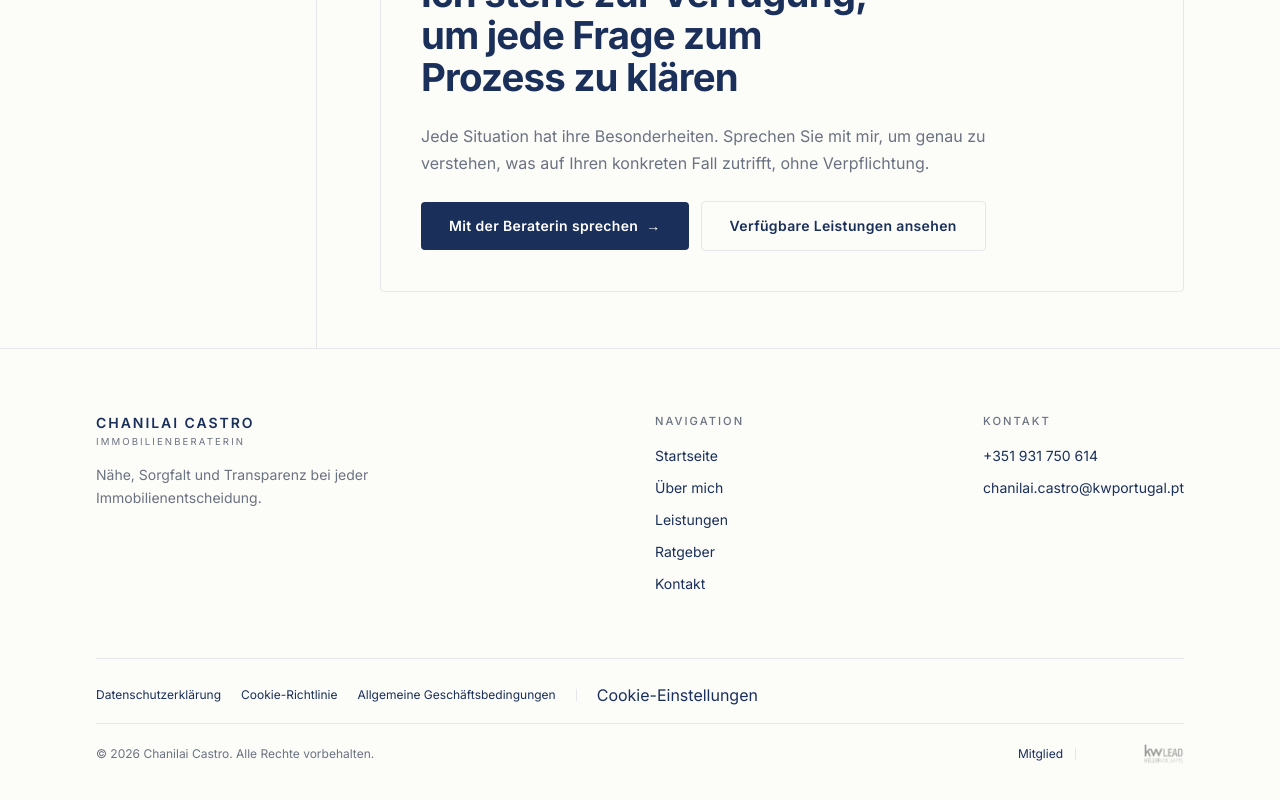
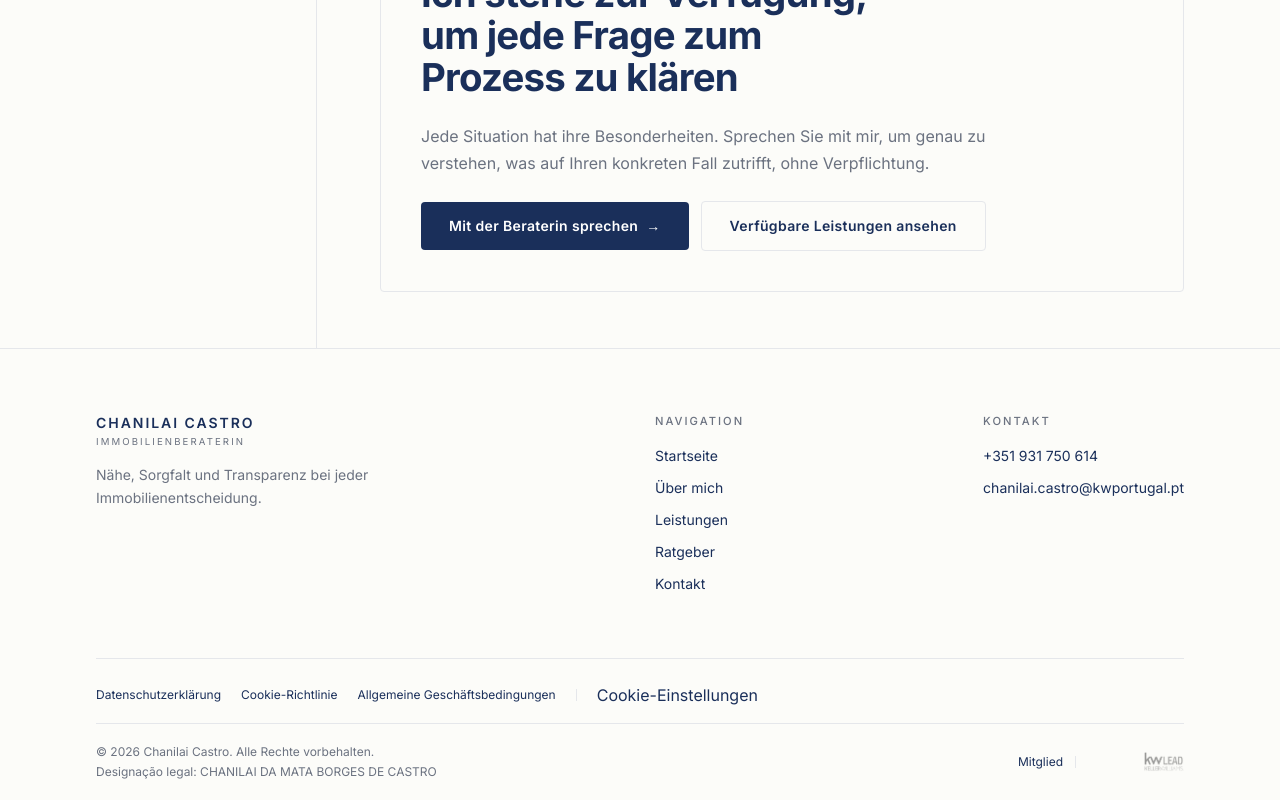
Before and after one commit to jmbhcabral/consultant-website, a Next.js app: page /de/guia in a window 1280 px wide. Shown: the part 6585-7385 px from the top of the page. Built offline with nearby package versions, Linux system fonts and the light colour scheme; no server answers.

Commit message:
chore: show explicitly legal designation

```diff
--- a/src/features/public/components/PublicFooter.tsx
+++ b/src/features/public/components/PublicFooter.tsx
@@ -3,6 +3,7 @@
 import Container from "@/components/ui/Container";
 import CookiePreferencesButton from "@/features/consent/components/CookiePreferencesButton";
 import type { Locale } from "@/lib/i18n/routing";
+import { legalBusinessName } from "@/lib/seo/config";
 import { getTranslations } from "next-intl/server";
 import Image from "next/image";
 import Link from "next/link";
@@ -95,9 +96,14 @@ export default async function PublicFooter({ locale }: PublicFooterProps) {
 
                 {/* Bottom bar */}
                 <div className="flex flex-col gap-4 border-t border-border py-5 sm:flex-row sm:items-center sm:justify-between">
-                    <span className="text-xs text-muted">
-                        © {year} Chanilai Castro. {t("common.rights")}
-                    </span>
+                    <div className="flex flex-col gap-1">
+                        <span className="text-xs text-muted">
+                            © {year} Chanilai Castro. {t("common.rights")}
+                        </span>
+                        <span className="text-xs text-muted">
+                            Designação legal: {legalBusinessName}
+                        </span>
+                    </div>
 
                     <div className="flex items-center gap-3">
                         <span className="text-xs text-muted/60">{t("common.member")}</span>
--- a/src/lib/seo/config.ts
+++ b/src/lib/seo/config.ts
@@ -3,6 +3,8 @@ import { locales } from "@/lib/i18n/routing";
 
 export const siteUrl = "https://chanilaicastro.pt";
 export const siteName = "Chanilai Castro";
+
+export const legalBusinessName = "CHANILAI DA MATA BORGES DE CASTRO";
 export const consultantEmail = "chanilai.castro@kwportugal.pt";
 export const consultantPhone = "+351931750614";
 
```
